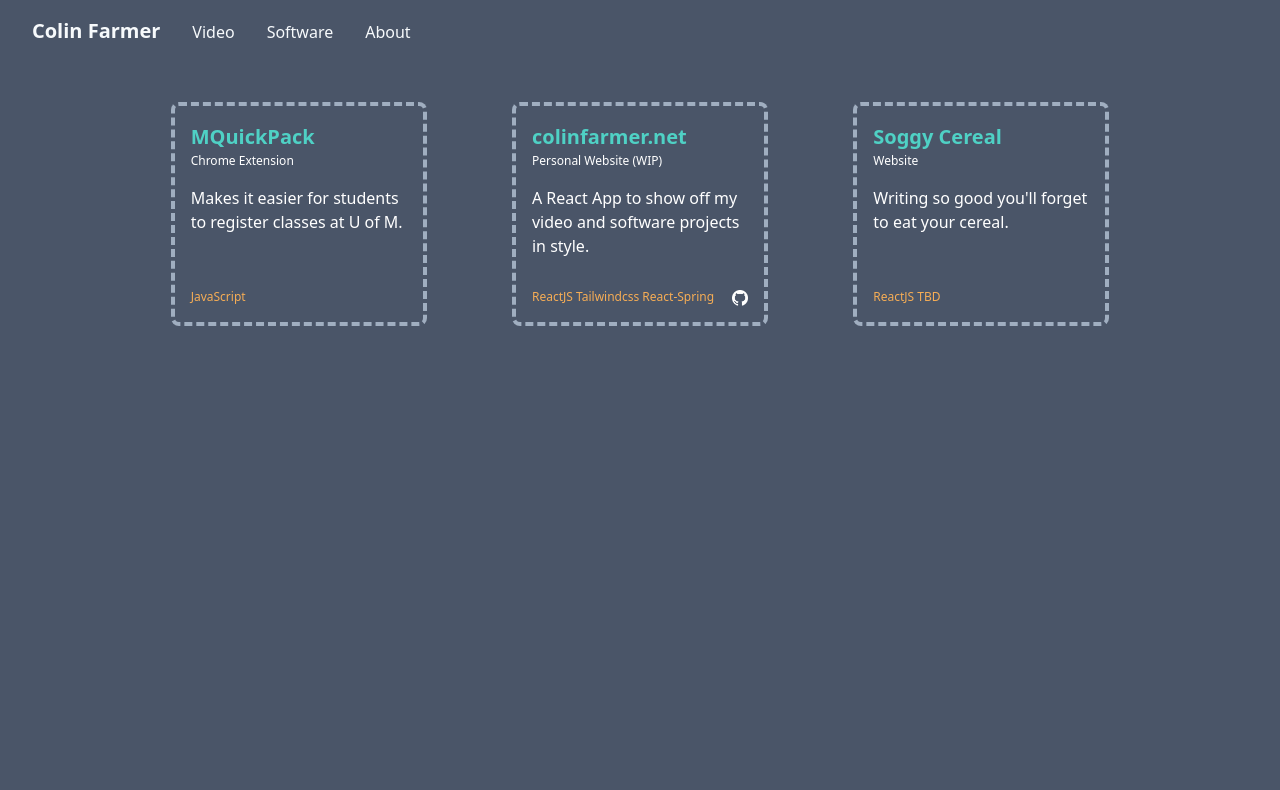
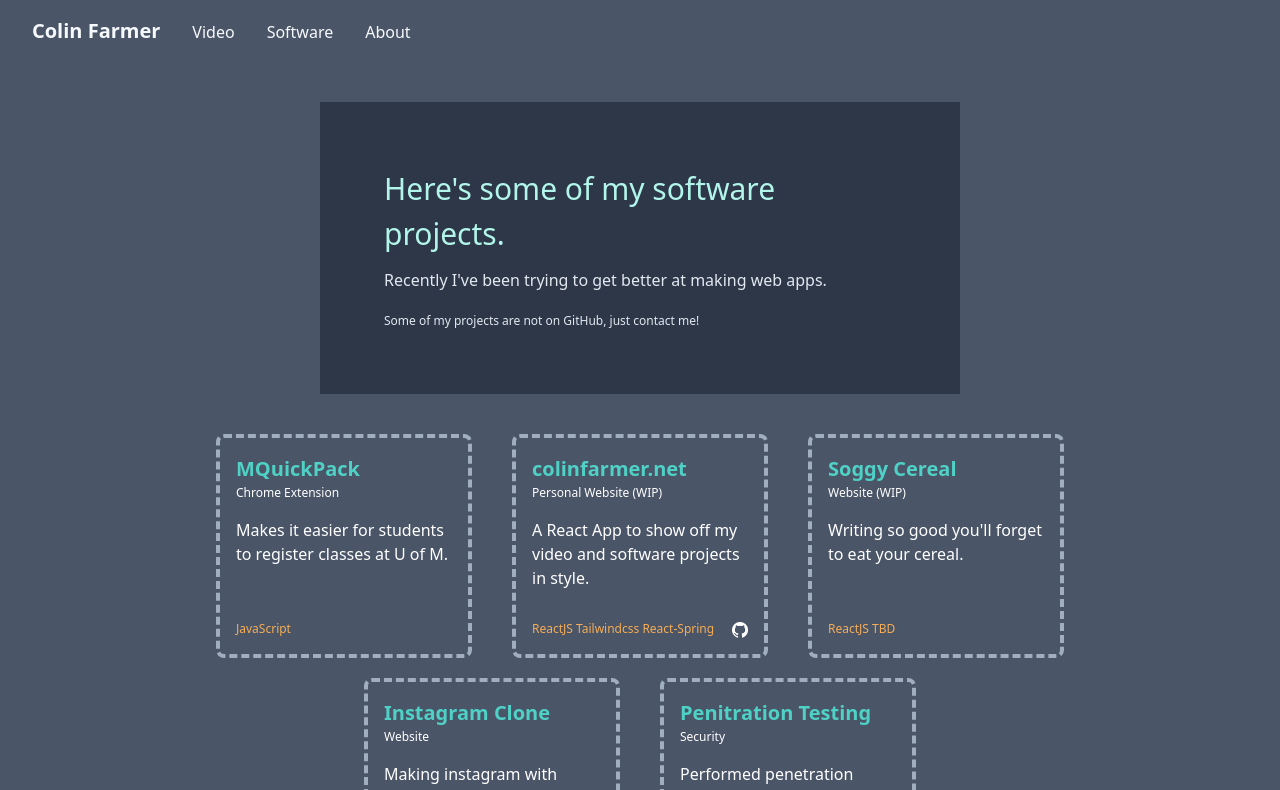
Before and after one commit to farmc/colinfarmernet, a React (Create React App) app: page /software in a window 1280 px wide. Shown: the top 790 px of the page. Built offline with nearby package versions, Linux system fonts and the light colour scheme.

Commit message:
software page in working state

```diff
--- a/src/components/Header.js
+++ b/src/components/Header.js
@@ -21,6 +21,7 @@ function Header(){
         if (String(location.pathname) !== "/"){
             setTextColor('gray-100');
             setBgColor('gray-700');
+
         }
         else{
             setTextColor('white');
--- a/src/components/Home.js
+++ b/src/components/Home.js
@@ -11,9 +11,11 @@ function Home(){
                 className="w-full h-full object-cover"
 
                 />
+                <div>
+
+                </div>
 
             </div>
-
         </div>
 
 
--- a/src/components/Software.js
+++ b/src/components/Software.js
@@ -3,8 +3,23 @@ import SoftwareItem from './SoftwareItem.js'
 
 function Software(){
     return (
-
-        <div className="flex flex-wrap w-full pt-10 px-32">
+        <div className="block">
+            <div className="w-full h-10"></div>
+            <div className="flex flex-col
+                            md:w-1/2 m-auto
+                            p-16 bg-gray-800"
+            >
+                <div className="text-teal-200 text-left text-xl md:text-3xl">
+                    Here's some of my software projects.
+                </div>
+                <div className="text-gray-300 text-left py-3">
+                    Recently I've been trying to get better at making web apps.
+                </div>
+                <div className="text-gray-300 text-left text-xs pt-2">
+                    Some of my projects are not on GitHub, just contact me!
+                </div>
+            </div>
+            <div className="flex flex-wrap w-full justify-center py-10 px-8 md:px-32">
                 <SoftwareItem
                     name="MQuickPack"
                     type="Chrome Extension"
@@ -22,13 +37,27 @@ function Software(){
                 />
                 <SoftwareItem
                     name="Soggy Cereal"
-                type="Website"
+                    type="Website (WIP)"
                     description="Writing so good you'll forget to eat your cereal."
                     tools="ReactJS TBD"
                     github=""
                 />
+                <SoftwareItem
+                    name="Instagram Clone"
+                    type="Website"
+                    description="Making instagram with client side and server side dynamic pages."
+                    tools="ReactJS Python/Flask Jinja SQL"
+                    github=""
+                />
+                <SoftwareItem
+                    name="Penitration Testing"
+                    type="Security"
+                    description="Performed penetration testing on a website to find SQL injection, XSS, and CSRF vulerabilies."
+                    tools="SQL JavaScript HTML"
+                    github=""
+                />
             </div>
-
+        </div>
 
     )
 }
--- a/src/components/SoftwareItem.js
+++ b/src/components/SoftwareItem.js
@@ -7,7 +7,7 @@ function SoftwareItem(info){
         <div className="relative
                         rounded-lg border-dashed border-4 border-gray-500
                         text-white text-left
-                        w-full md:w-3/12 p-4 md:ml-auto md:mr-auto"
+                        w-full md:w-3/12 p-4 mb-5 ml-5 mr-5"
         >
             <div className="font-bold md:text-xl text-teal-400">
                 {info.name}
--- a/src/components/VIdeoObject.js
+++ b/src/components/VIdeoObject.js
@@ -7,15 +7,15 @@ function VideoObject(info){
     const[showText, setShowText] = useState(false);
 
     const transLeft = useTransition(showText, null, {
-        from: {opacity: 0, transform: 'translateX(100%)'},
+        from: {opacity: 0, transform: 'translateX(0%)'},
         enter: {opacity: 1, transform: 'translateX(0%)'},
-        leave: {opacity: 0, transform: 'translateX(100%)'},
+        leave: {opacity: 0, transform: 'translateX(0%)'},
     });
 
     const transRight = useTransition(showText, null, {
-        from: {opacity: 0, transform: 'translateX(-100%)'},
+        from: {opacity: 0, transform: 'translateX(0%)'},
         enter: {opacity: 1, transform: 'translateX(0%)'},
-        leave: {opacity: 0, transform: 'translateX(-100%)'},
+        leave: {opacity: 0, transform: 'translateX(0%)'},
     });
 
     let movieInfo =
```
Lines whose indentation alone changed are shown as unchanged.
